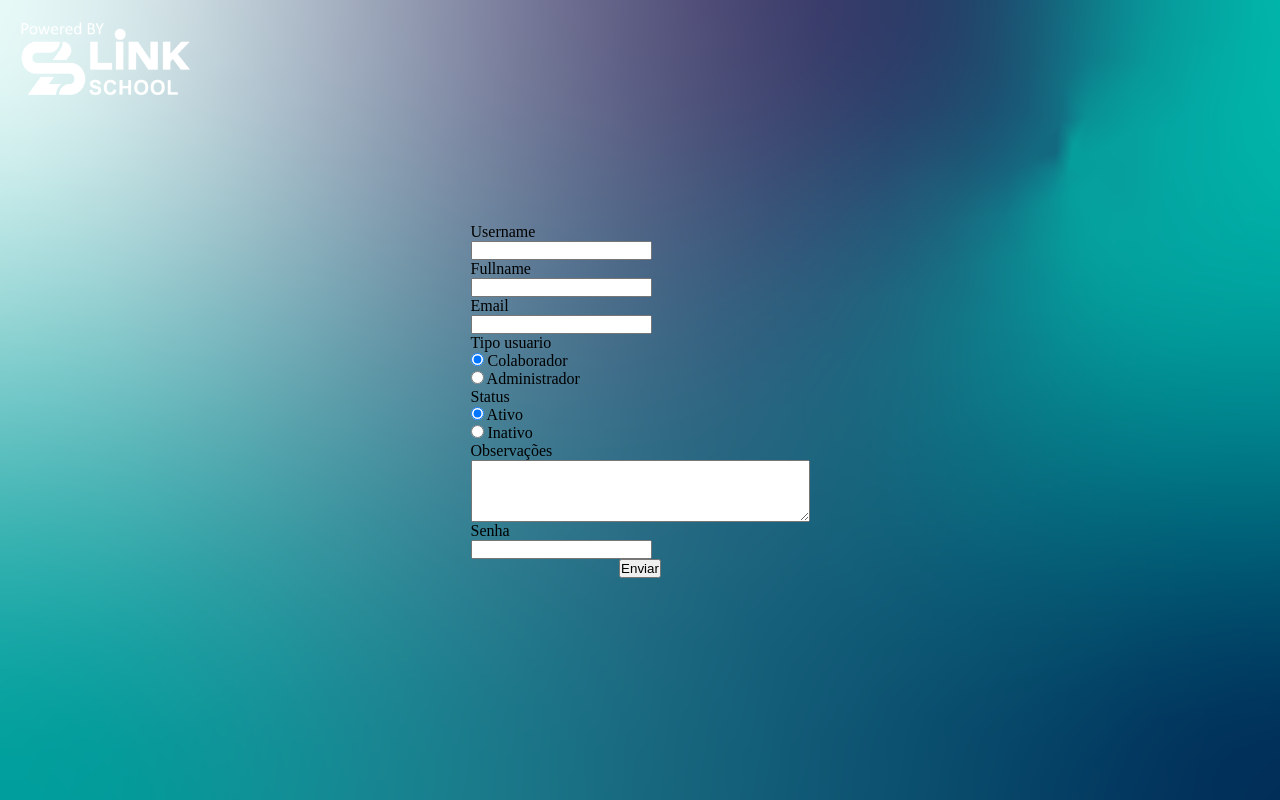
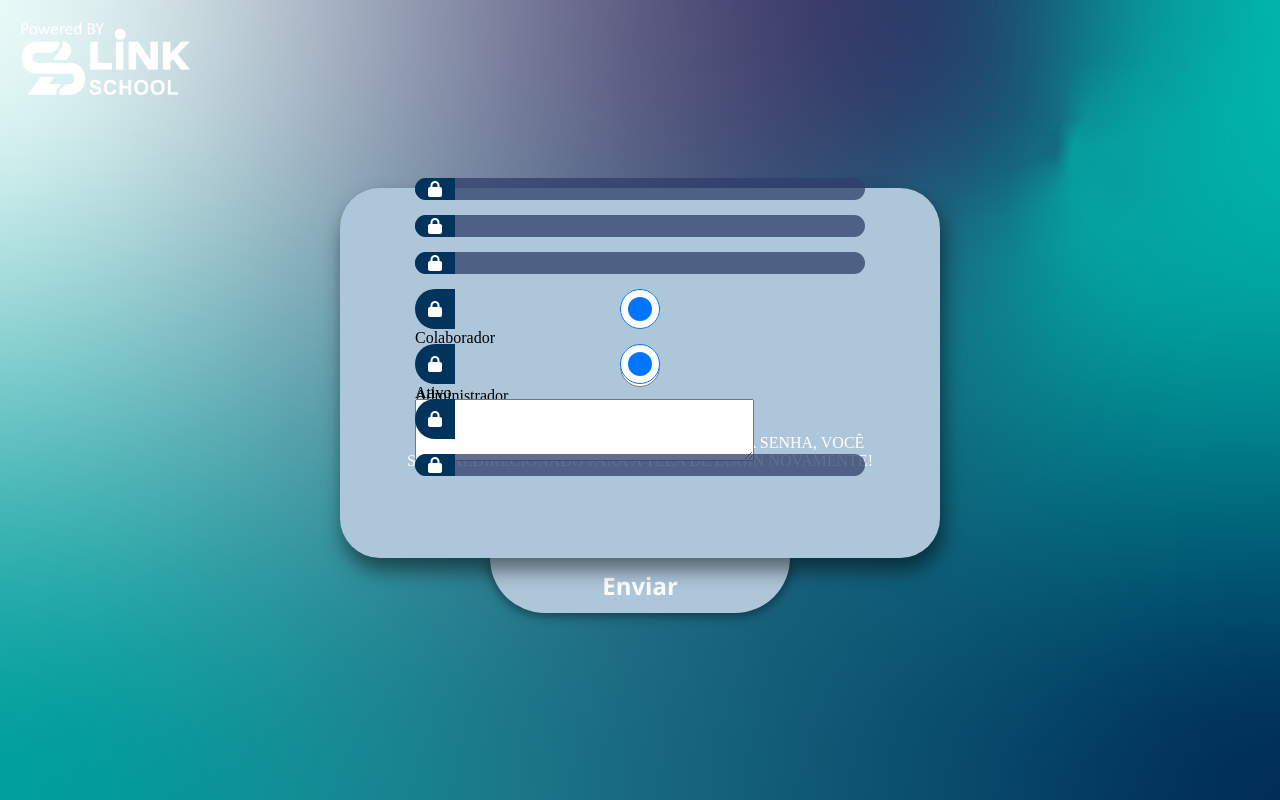
Before and after one commit to Sample-School/Link-school, a Django app: template LSDash/templates/password_reset/password_reset_senha_nova_form.html in a window 1280 px wide. Run offline with Django 5.2, Linux system fonts and the light colour scheme; the template is opened without the code that fills it: values that come from a table or form of the project are taken from there, others are empty.

Commit message:
Finalização das telas de (Redefinição de Senhas).

```diff
--- a/LSDash/static/LSDash/css/password_reset_senha_nova_form.css
+++ b/LSDash/static/LSDash/css/password_reset_senha_nova_form.css
@@ -24,3 +24,82 @@ img {
   top: 20px;
   left: 20px;
 }
+.container {
+  background-color: #aec6d9;
+  display: flex;
+  flex-direction: column;
+  justify-content: space-around;
+  align-items: center;
+  width: 600px;
+  height: 370px;
+  border-radius: 40px;
+  position: relative;
+  box-shadow: 3px 12px 20px rgba(0, 0, 0, 0.5);
+}
+form {
+  display: flex;
+  flex-direction: column;
+  justify-content: center;
+  align-items: center;
+  gap: 15px;
+  width: 100%;
+  height: 60%;
+  padding-top: 40px;
+}
+.password-container {
+  position: relative;
+  width: 75%;
+  height: 40px;
+}
+.password-container input {
+  background-color: #2f3e6abf;
+  width: 100%;
+  height: 100%;
+  border: none;
+  outline: none;
+  border-radius: 20px;
+  padding: 0px 15px 0px 45px;
+  color: #fff;
+  font-family: "Open Sans", sans-serif;
+  font-size: 1em;
+}
+.password-container input::placeholder {
+  color: #fff;
+  font-weight: bold;
+}
+.password-container i {
+  background-color: #01335c;
+  display: flex;
+  justify-content: center;
+  align-items: center;
+  width: 40px;
+  height: 100%;
+  position: absolute;
+  top: 0px;
+  border-top-left-radius: 20px;
+  border-bottom-left-radius: 20px;
+  color: #fff;
+}
+.text {
+  color: #fff;
+  text-align: center;
+  width: 80%;
+  padding-bottom: 80px;
+}
+.btn-send {
+  background-color: #aec6d9;
+  display: flex;
+  justify-content: center;
+  align-items: center;
+  width: 300px;
+  height: 55px;
+  border: none;
+  border-bottom-right-radius: 60px;
+  border-bottom-left-radius: 60px;
+  cursor: pointer;
+  color: #fff;
+  font-family: "Open Sans", sans-serif;
+  font-size: 1.5em;
+  font-weight: bold;
+  box-shadow: 0px 2px 12px rgba(0, 0, 0, 0.5);
+}
--- /dev/null
+++ b/LSDash/static/LSDash/js/password_reset_senha_nova_form.js
@@ -0,0 +1,7 @@
+const form = document.getElementById("form");
+
+const btnSend = document.getElementById("btnSend");
+btnSend.addEventListener("click", () => {
+  // Envia o formulário para redifinir a senha.
+  form.submit();
+});
--- a/LSDash/templates/password_reset/email.html
+++ b/LSDash/templates/password_reset/email.html
@@ -11,9 +11,7 @@
         <h2>Olá {{ user.username }},</h2>
         <p>Você solicitou a redefinição de sua senha. Para continuar, clique no botão abaixo:</p>
         <p>
-                    <a href="{{ protocol }}://{{ domain }}{% url 'password_reset_confirm' uidb64=uid token=token %}" class="button">
-                        Redefinir minha senha
-                    </a>
+          <a href="{{ protocol }}://{{ domain }}{% url 'password_reset_confirm' uidb64=uid token=token %}" class="button">Redefinir minha senha</a>
         </p>
         <p>Se você não solicitou esta alteração, por favor, ignore este e-mail.</p>
       </div>
--- a/LSDash/templates/password_reset/password_reset_email_form.html
+++ b/LSDash/templates/password_reset/password_reset_email_form.html
@@ -16,6 +16,7 @@
         {{ form.email }}
         {{ form.email.errors }}
       </div>
+
       <p>UM LINK DE RECUPERAÇÃO SERÁ ENVIADO AO SEU E-MAIL PARA QUE POSSAMOS PROSSEGUIR.</p>
     </form>
   </div>
--- a/LSDash/templates/password_reset/password_reset_senha_nova_form.html
+++ b/LSDash/templates/password_reset/password_reset_senha_nova_form.html
@@ -1,15 +1,22 @@
 {% load static %}
 <head>
   <link rel="stylesheet" href="{% static "LSDash/css/password_reset_senha_nova_form.css" %}">
+  <link rel="stylesheet" href="https://cdnjs.cloudflare.com/ajax/libs/font-awesome/6.5.1/css/all.min.css">
 </head>
 <body>
   <img class="logo" src="{% static "LSDash/img/copyright.png" %}" alt="Logo da LinkSchool">
-  <form method="post">
-  {% csrf_token %}
-  {% for field in form %}
-    <label for="{{field.id_for_label}}">{{field.label}}</label>
-    <p>{{field}}</p>
-  {% endfor %}
-  </form>
-  <button class="btn" id="btn" type="submit">Enviar</button>
+  <div class="container">
+    <form id="form" method="post">
+      {% csrf_token %}
+      {% for field in form %}
+        <div class="password-container">
+          <label for="{{field.id_for_label}}"><i class="fa-solid fa-lock"></i></label>
+          {{ field }}
+        </div>
+      {% endfor %}
+    </form>
+    <p class="text">APÓS A CONFIRMAÇÃO DA REDEFINIÇÃO DA SENHA, VOCÊ SERÁ REDIRECIONADO PARA A TELA DE LOGIN NOVAMENTE!</p>
+  </div>
+  <button class="btn-send" id="btnSend" type="submit">Enviar</button>
 </body>
+<script src="{% static "LSDash/js/password_reset_senha_nova_form.js" %}"></script>
--- a/LSDash/templates/password_reset/password_reset_senha_trocada.html
+++ b/LSDash/templates/password_reset/password_reset_senha_trocada.html
@@ -13,5 +13,7 @@
       <p>Sua senha foi alterada. Clique no botão abaixo para ir para a tela de login e acessar sua conta.</p>
     </div>
   </div>
-    <div class="btn-return-login"><a href="{% url 'login' %}">CONTINUAR</a></div>
+  <div class="btn-return-login">
+    <a href="{% url 'login' %}">CONTINUAR</a>
+  </div>
 {% endblock %}
```
Also changed, not shown: db.sqlite3. Lines whose indentation alone changed are shown as unchanged.
